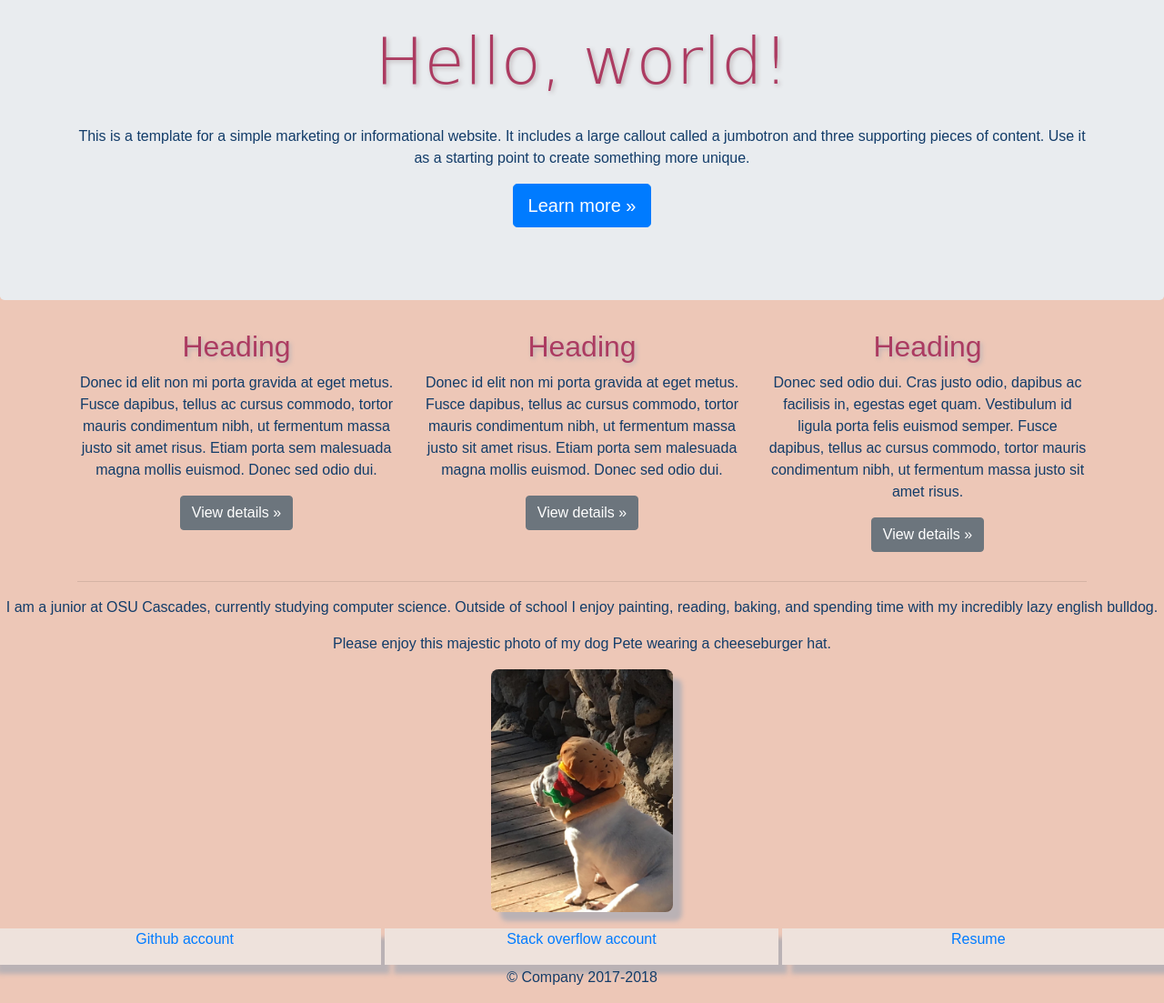
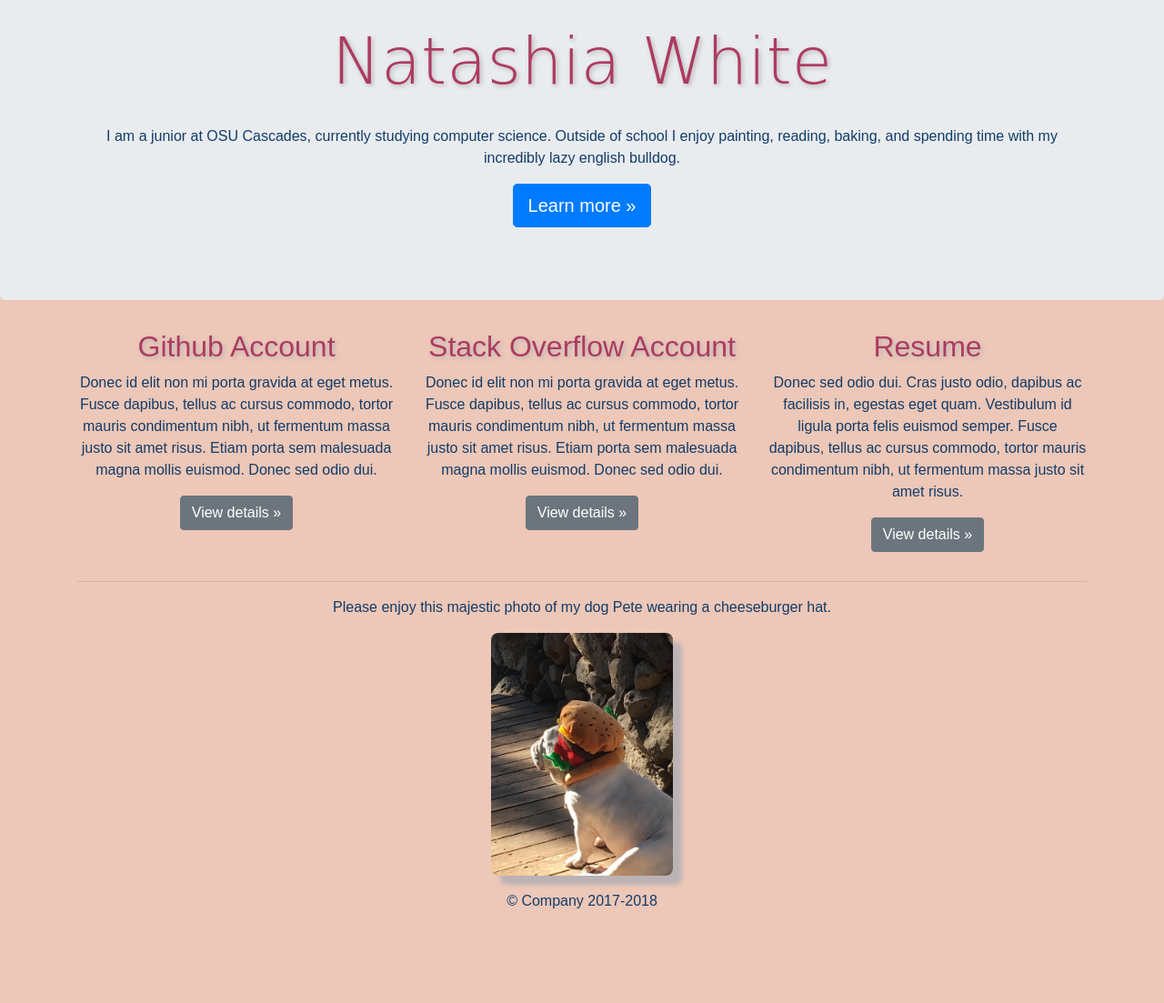
Before and after one commit to Whitenat/Whitenat.github.io, a plain HTML site: page index.html in a window 1280 px wide. Shown: the part 116-1219 px from the top of the page at 91% size. After the commit the page ends 1135 px from the top, so only its background shows below. Drawn offline with nearby package versions, Linux system fonts and the light colour scheme.

Commit message:
input personal info

```diff
--- a/index.html
+++ b/index.html
@@ -55,8 +55,10 @@
       <!-- Main jumbotron for a primary marketing message or call to action -->
       <div class="jumbotron">
         <div class="container">
-          <h1 class="display-3">Hello, world!</h1>
-          <p>This is a template for a simple marketing or informational website. It includes a large callout called a jumbotron and three supporting pieces of content. Use it as a starting point to create something more unique.</p>
+          <h1 class="display-3">Natashia White</h1>
+          <p>I am a junior at OSU Cascades, currently studying computer science.
+            Outside of school I enjoy painting, reading, baking, and spending
+            time with my incredibly lazy english bulldog.</p>
           <p><a class="btn btn-primary btn-lg" href="#" role="button">Learn more &raquo;</a></p>
         </div>
       </div>
@@ -65,17 +67,17 @@
         <!-- Example row of columns -->
         <div class="row">
           <div class="col-md-4">
-            <h2>Heading</h2>
+            <h2>Github Account</h2>
             <p>Donec id elit non mi porta gravida at eget metus. Fusce dapibus, tellus ac cursus commodo, tortor mauris condimentum nibh, ut fermentum massa justo sit amet risus. Etiam porta sem malesuada magna mollis euismod. Donec sed odio dui. </p>
-            <p><a class="btn btn-secondary" href="#" role="button">View details &raquo;</a></p>
+            <p><a class="btn btn-secondary" href="https://github.com/Whitenat" role="button">View details &raquo;</a></p>
           </div>
           <div class="col-md-4">
-            <h2>Heading</h2>
+            <h2>Stack Overflow Account</h2>
             <p>Donec id elit non mi porta gravida at eget metus. Fusce dapibus, tellus ac cursus commodo, tortor mauris condimentum nibh, ut fermentum massa justo sit amet risus. Etiam porta sem malesuada magna mollis euismod. Donec sed odio dui. </p>
-            <p><a class="btn btn-secondary" href="#" role="button">View details &raquo;</a></p>
+            <p><a class="btn btn-secondary" href="https://stackoverflow.com/users/10430941/n-white" role="button">View details &raquo;</a></p>
           </div>
           <div class="col-md-4">
-            <h2>Heading</h2>
+            <h2>Resume</h2>
             <p>Donec sed odio dui. Cras justo odio, dapibus ac facilisis in, egestas eget quam. Vestibulum id ligula porta felis euismod semper. Fusce dapibus, tellus ac cursus commodo, tortor mauris condimentum nibh, ut fermentum massa justo sit amet risus.</p>
             <p><a class="btn btn-secondary" href="#" role="button">View details &raquo;</a></p>
           </div>
@@ -84,20 +86,10 @@
         <hr>
 
       </div> <!-- /container -->
-
-    <p>I am a junior at OSU Cascades, currently studying computer science.
-        Outside of school I enjoy painting, reading, baking, and spending
-        time with my incredibly lazy english bulldog.
-    </p>
     <p>
         Please enjoy this majestic photo of my dog Pete wearing a cheeseburger hat.
         <p><img src= "CheeseBurgerPete.jpg" class = "image" width="200"></p>
     </p>
-   <div class = "row">
-        <div class = "column"><p><a href= "https://github.com/Whitenat">Github account</a></p></div>
-        <div class = "column"><p><a href="https://stackoverflow.com/users/10430941/n-white">Stack overflow account</a></p></div>
-        <div class = "column"><p><a href ="https://docs.google.com/document/d/1B1SC_aA6Y3KRX5tmk1E_qyv-oFvNX-tbAV4-1WROeYc/edit">Resume</a></p></div>
-    </div>
 
     </main>
 
```
